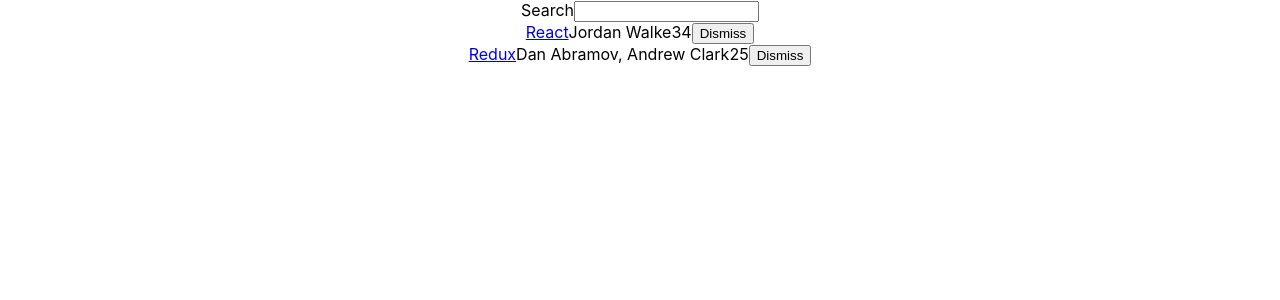
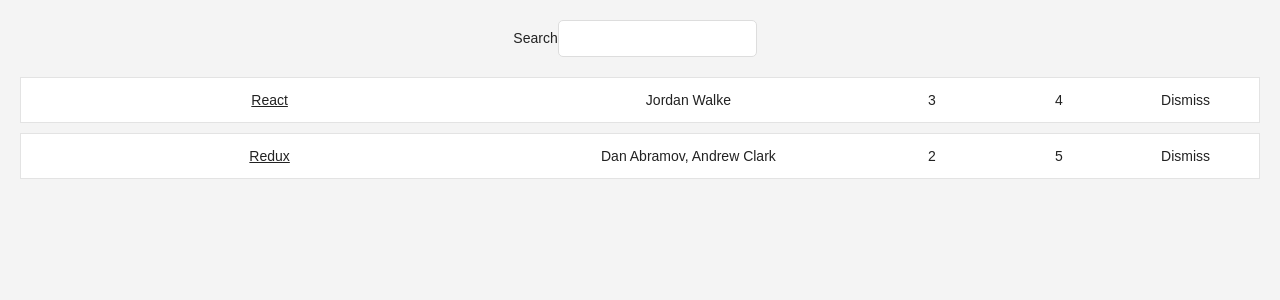
Before and after one commit to NabeelSeid/hackernews-react, a React (Create React App) app: page / in a window 1280 px wide. Shown: the top 300 px of the page. Built offline with nearby package versions, Linux system fonts and the light colour scheme.

Commit message:
Styling Components {Basics in React END}

```diff
--- a/src/App.css
+++ b/src/App.css
@@ -36,3 +36,58 @@
     transform: rotate(360deg);
   }
 }
+
+.page {
+  margin: 20px;
+}
+.interactions {
+  text-align: center;
+}
+.table {
+  margin: 20px 0;
+}
+.table-header {
+  display: flex;
+  line-height: 24px;
+  font-size: 16px;
+  padding: 0 10px;
+  justify-content: space-between;
+}
+.table-empty {
+  margin: 200px;
+  text-align: center;
+  font-size: 16px;
+}
+.table-row {
+  display: flex;
+  line-height: 24px;
+  white-space: nowrap;
+  margin: 10px 0;
+  padding: 10px;
+  background: #ffffff;
+  border: 1px solid #e3e3e3;
+}
+.table-header > span {
+  overflow: hidden;
+  text-overflow: ellipsis;
+  padding: 0 5px;
+}
+.table-row > span {
+  overflow: hidden;
+  text-overflow: ellipsis;
+  padding: 0 5px;
+}
+.button-inline {
+  border-width: 0;
+  background: transparent;
+  color: inherit;
+  text-align: inherit;
+  -webkit-font-smoothing: inherit;
+  padding: 0;
+  font-size: inherit;
+  cursor: pointer;
+}
+.button-active {
+  border-radius: 0;
+  border-bottom: 1px solid #38bb6c;
+}
--- a/src/App.js
+++ b/src/App.js
@@ -43,12 +43,14 @@
     const { list, searchTerm } = this.state;
 
     return (
-      <div className="App">
+      <div className="App page">
+        <div className="interactions">
           <Search value={searchTerm} onChange={this.onSearchChange}>
             {/* Components can also be passed to another Component via props */}
             Search
           </Search>
           <Table list={list} pattern={searchTerm} onDismiss={this.onDismiss} />
+        </div>
       </div>
     );
   }
@@ -64,20 +66,38 @@
 const isSearched = searchTerm => item =>
   item.title.toLowerCase().includes(searchTerm.toLowerCase());
 
-const Table = ({ list, pattern, onDismiss }) =>
-  list.filter(isSearched(pattern)).map(item => (
-    <div key={item.objectID}>
-      <span>
+const largeColumn = {
+  width: "40%"
+};
+const midColumn = {
+  width: "30%"
+};
+const smallColumn = {
+  width: "10%"
+};
+
+const Table = ({ list, pattern, onDismiss }) => (
+  <div className="table">
+    {list.filter(isSearched(pattern)).map(item => (
+      <div key={item.objectID} className="table-row">
+        <span style={largeColumn}>
           <a href={item.url}>{item.title}</a>
         </span>
-      <span>{item.author}</span>
-      <span>{item.num_comments}</span>
-      <span>{item.points}</span>
-      <span>
-        <Button onClick={() => onDismiss(item.objectID)}>Dismiss</Button>
+        <span style={midColumn}>{item.author}</span>
+        <span style={smallColumn}>{item.num_comments}</span>
+        <span style={smallColumn}>{item.points}</span>
+        <span style={smallColumn}>
+          <Button
+            onClick={() => onDismiss(item.objectID)}
+            className="button-inline"
+          >
+            Dismiss
+          </Button>
         </span>
       </div>
-  ));
+    ))}
+  </div>
+);
 
 const Button = ({ onClick, className = "", children }) => (
   <button onClick={onClick} className={className} type="button">
--- a/src/index.css
+++ b/src/index.css
@@ -1,13 +1,52 @@
 body {
   margin: 0;
-  font-family: -apple-system, BlinkMacSystemFont, 'Segoe UI', 'Roboto', 'Oxygen',
-    'Ubuntu', 'Cantarell', 'Fira Sans', 'Droid Sans', 'Helvetica Neue',
+  font-family: -apple-system, BlinkMacSystemFont, "Segoe UI", "Roboto", "Oxygen",
+    "Ubuntu", "Cantarell", "Fira Sans", "Droid Sans", "Helvetica Neue",
     sans-serif;
   -webkit-font-smoothing: antialiased;
   -moz-osx-font-smoothing: grayscale;
 }
 
 code {
-  font-family: source-code-pro, Menlo, Monaco, Consolas, 'Courier New',
+  font-family: source-code-pro, Menlo, Monaco, Consolas, "Courier New",
     monospace;
 }
+
+body {
+  color: #222;
+  background: #f4f4f4;
+  font: 400 14px CoreSans, Arial, sans-serif;
+}
+a {
+  color: #222;
+}
+a:hover {
+  text-decoration: underline;
+}
+ul,
+li {
+  list-style: none;
+  padding: 0;
+  margin: 0;
+}
+input {
+  padding: 10px;
+  border-radius: 5px;
+  outline: none;
+  margin-right: 10px;
+  border: 1px solid #dddddd;
+}
+button {
+  padding: 10px;
+  border-radius: 5px;
+  border: 1px solid #dddddd;
+  background: transparent;
+  color: #808080;
+  cursor: pointer;
+}
+button:hover {
+  color: #222;
+}
+*:focus {
+  outline: none;
+}
```
Lines whose indentation alone changed are shown as unchanged.
